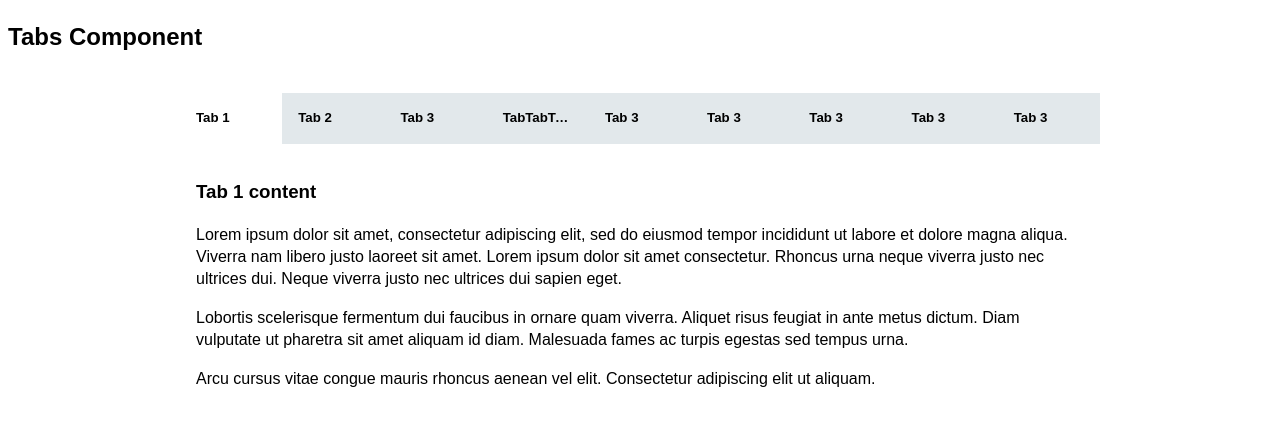
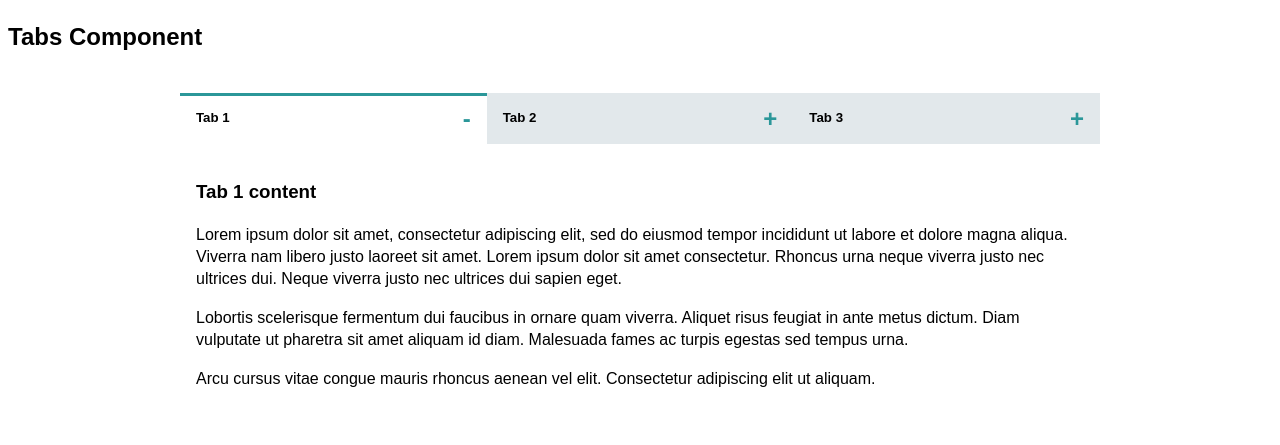
Before and after one commit to HristinaY/tab-challenge, a plain HTML site: page index.html in a window 1280 px wide. Drawn offline with Linux system fonts and the light colour scheme.

Commit message:
js, active stage css

```diff
--- a/index.html
+++ b/index.html
@@ -65,12 +65,6 @@
 					Arcu cursus vitae congue mauris rhoncus aenean vel elit. Consectetur adipiscing elit ut aliquam.
 				</p>
 			</div>
-			<h5 class="tab-title" aria-label="Tab 3">TabTabTabTabTabTabTabTab 3</h5>
-			<h5 class="tab-title" aria-label="Tab 3">Tab 3</h5>
-			<h5 class="tab-title" aria-label="Tab 3">Tab 3</h5>
-			<h5 class="tab-title" aria-label="Tab 3">Tab 3</h5>
-			<h5 class="tab-title" aria-label="Tab 3">Tab 3</h5>
-			<h5 class="tab-title" aria-label="Tab 3">Tab 3</h5>
 		</div>
 	</div>
 </body>
--- a/style.css
+++ b/style.css
@@ -21,14 +21,39 @@ body {
     width: 100%;
     background: #E2E8EB;
 	font-weight: 700;
-	/* text-align: center; */
 	padding: 16px;
     white-space: nowrap;
     text-overflow: ellipsis;
     overflow: hidden;
 	cursor: pointer;
     margin-block: 0;
+    position: relative;
     transition: 0.3s;
+}
+.tab-title:before {
+    opacity: 0;
+    content: "";
+    display: block;
+    width: 100%;
+    height: 3px;
+    background: #2B9799;
+    position: absolute;
+    top: 0;
+    left: 0;
+    transition: .3s;
+}
+.tab-title:after {
+    content: "+";
+    display: block;
+    /* width: 100%;
+    height: 3px; */
+    font-size: 1.5rem;
+    color: #2B9799;
+    position: absolute;
+    top: 50%;
+    right: 16px;
+    transform: translateY(-50%);
+    transition: .3s;
 }
 .tab-content {
 	display: none;
@@ -36,14 +61,21 @@ body {
 }
 
 .tab-title.active {
-	background: #fff;
+    background: #fff;
+}
+.tab-title.active:after {
+    content: "-";
+}
+.tab-title.active:before,
+.tab-title:hover:before {
+    opacity: 1;
 }
 .tab-title.active + .tab-content {
 	display: block;
 }
 @media (min-width: 768px) {
 	.tab-title {
-        width: min(5rem, max(20rem, 100%));
+        width: min(3rem, max(20rem, 100%));
         max-width: 100%;
         order: 1;
         flex-grow: 1;
--- a/tabs.js
+++ b/tabs.js
@@ -1 +1,14 @@
-console.log('log from tabs.js');
+const tabsCotainer = document.getElementById("tabs");
+
+tabsCotainer.addEventListener("click", (event) => {
+  let activeTab = event.target;
+  activeTab.classList.contains("tab-title")
+    ? (activeTab = event.target)
+    : activeTab.closest(".tab-title");
+
+  const tabs = document.querySelectorAll(".tab-title");
+  tabs.forEach((tab) => {
+    tab.classList.remove("active");
+  });
+  activeTab.classList.toggle("active");
+});
```
